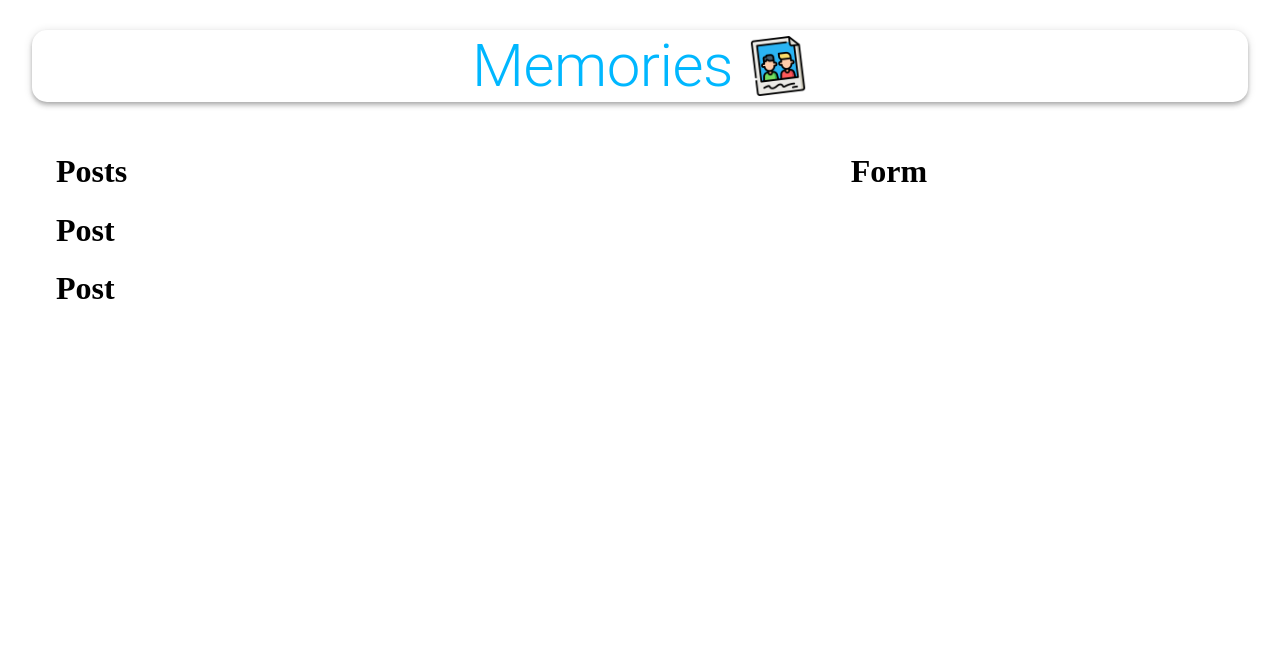
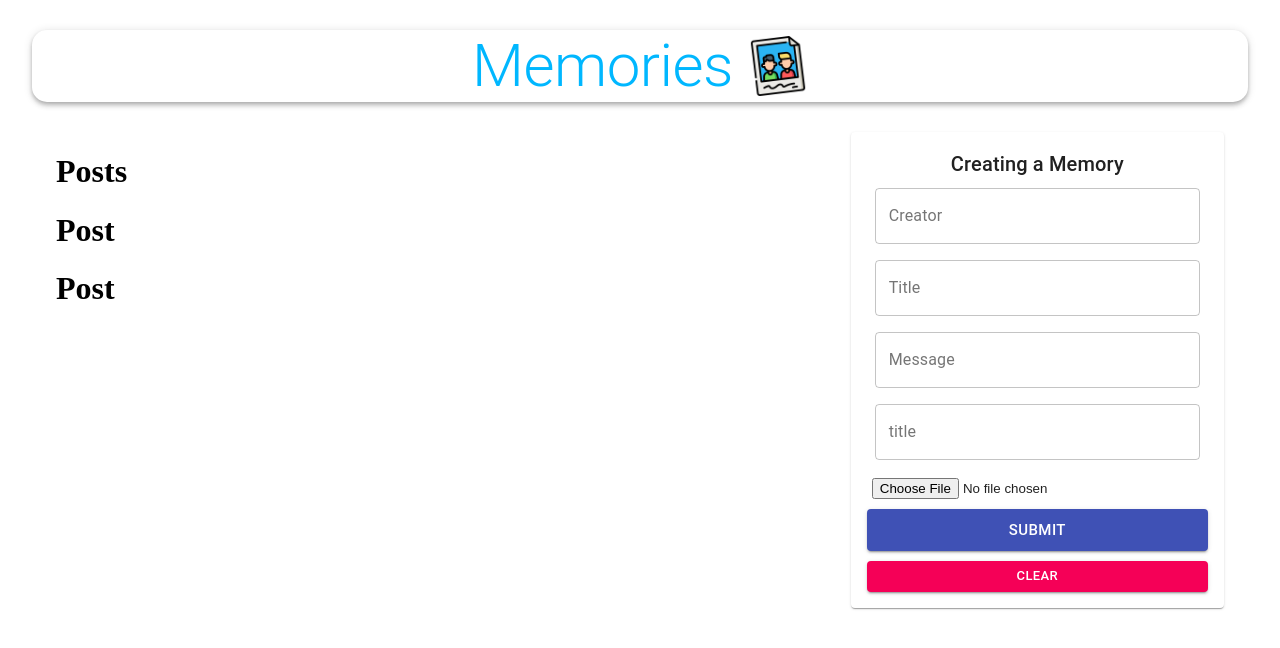
Before and after one commit to dezfuture/MEMORIES, a React (Create React App) app in the folder client/: page / in a window 1280 px wide. Shown: the top 648 px of the page. Built offline with nearby package versions, Linux system fonts and the light colour scheme; no server answers.

Commit message:
made the form and styled it using material ui and the css classes in styles.js

```diff
--- a/client/src/components/Form/Form.js
+++ b/client/src/components/Form/Form.js
@@ -1,11 +1,100 @@
-import React from "react";
+import React, { useState } from "react";
+import { TextField, Button, Typography, Paper } from "@material-ui/core";
+import FileBase from "react-file-base64";
 
 import useStyles from "./styles";
 
 function Form() {
+  const [postData, setPostData] = useState({
+    creator: "",
+    title: "",
+    message: "",
+    tags: "",
+    selectedFile: "",
+  });
+
   const classes = useStyles();
 
-  return <h1>Form</h1>;
+  const handleSubmit = () => {};
+
+  const clear = () => {};
+
+  return (
+    <Paper className={classes.paper}>
+      <form
+        autoComplete="off"
+        noValidate
+        className={`${classes.root} ${classes.form}`}
+        onSubmit={handleSubmit}
+      >
+        <Typography variant="h6">Creating a Memory</Typography>
+        <TextField
+          name="creator"
+          variant="outlined"
+          label="Creator"
+          fullWidth
+          value={postData.creator}
+          onChange={(e) =>
+            setPostData({ ...postData, creator: e.target.value })
+          }
+        />
+        <TextField
+          name="title"
+          variant="outlined"
+          label="Title"
+          fullWidth
+          value={postData.title}
+          onChange={(e) => setPostData({ ...postData, title: e.target.value })}
+        />
+        <TextField
+          name="message"
+          variant="outlined"
+          label="Message"
+          fullWidth
+          value={postData.message}
+          onChange={(e) =>
+            setPostData({ ...postData, message: e.target.value })
+          }
+        />
+        <TextField
+          name="tags"
+          variant="outlined"
+          label="title"
+          fullWidth
+          value={postData.tags}
+          onChange={(e) => setPostData({ ...postData, tags: e.target.value })}
+        />
+        <div className={classes.fileInput}>
+          <FileBase
+            type="file"
+            multiple={false}
+            onDone={({ base64 }) =>
+              setPostData({ ...postData, selectedFile: base64 })
+            }
+          />
+        </div>
+        <Button
+          className={classes.buttonSubmit}
+          variant="contained"
+          color="primary"
+          size="large"
+          type="submit"
+          fullWidth
+        >
+          Submit
+        </Button>
+        <Button
+          variant="contained"
+          color="secondary"
+          size="small"
+          onClick={clear}
+          fullWidth
+        >
+          Clear
+        </Button>
+      </form>
+    </Paper>
+  );
 }
 
 export default Form;
```
Also changed, not shown: 1 other file (tests, documents, lock files or other folders).
